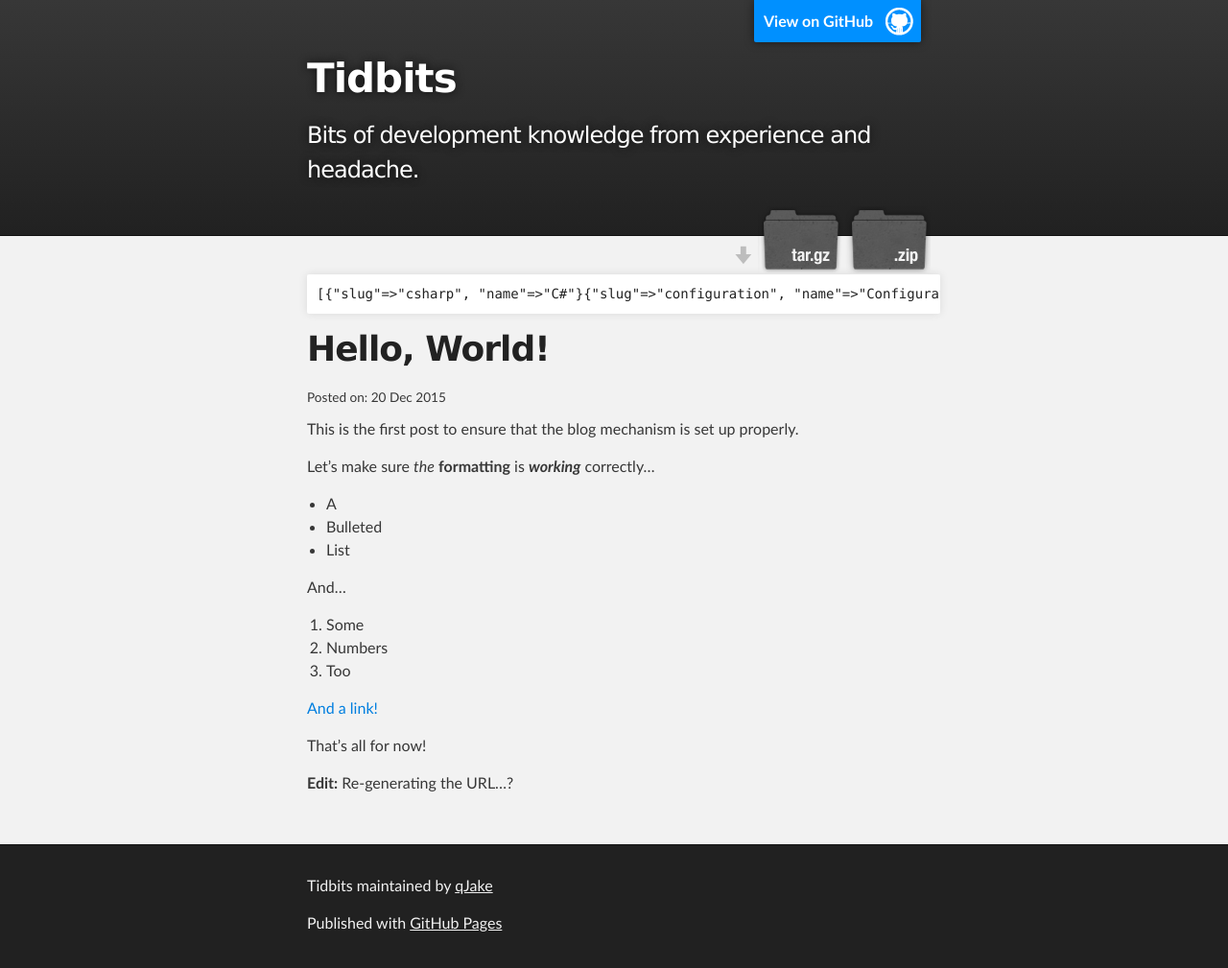
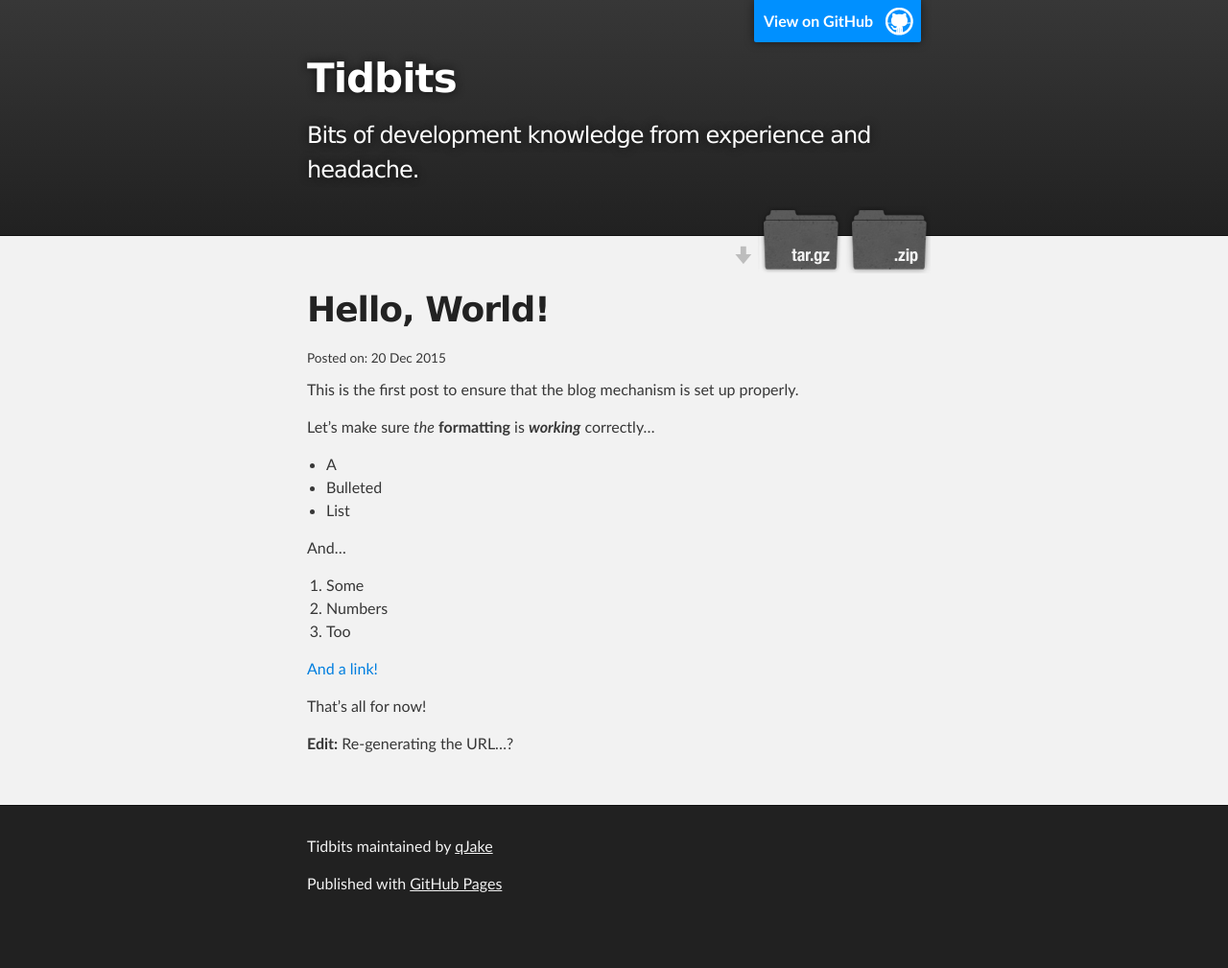
Before and after one commit to qJake/tidbits, a Jekyll site: the page built from _posts/2015-12-20-Hello-World.md, in a window 1280 px wide. Shown: the whole page at 96% size. Built offline with Jekyll 4.4.1, drawn with Linux system fonts in a browser that asks for light colours; nearby versions of some CDN libraries; Markdown is read by kramdown in place of the engine named in the settings; after the commit the page ends 968 px from its top, so only the background shows below that; some of the changed lines change nothing that is shown.

Commit message:
Update post.html

```diff
--- a/_layouts/post.html
+++ b/_layouts/post.html
@@ -6,7 +6,7 @@
 {% if post.tags.size > 0 %}
     {% capture tags_content %}{% if post.tags.size == 1 %}<i class="fa fa-tag"></i> Tag{% else %}<i class="fa fa-tags"></i> Tags{% endif %}: {% endcapture %}
     {% for post_tag in post.tags %}
-        {% assign tag = site.data.tags[post_tag] %}
+        {% assign tag = site.data.tags.slug[post_tag] %}
         {% if tag %}
             {% capture tags_content_temp %}{{ tags_content }}<a href="{{ site.baseurl }}/tag/{{ tag.slug }}/">{{ tag.name }}</a>{% if forloop.last == false %}, {% endif %}{% endcapture %}
             {% assign tags_content = tags_content_temp %}
@@ -19,8 +19,6 @@
     {% assign tags_content = '' %}
 {% endif %}
 
-<pre>[{{ site.data.tags }}]</pre>
-
 
 <h1>{{ page.title }}</h1>
 <small>Posted on: {{ page.date | date_to_string }}</small>
```
